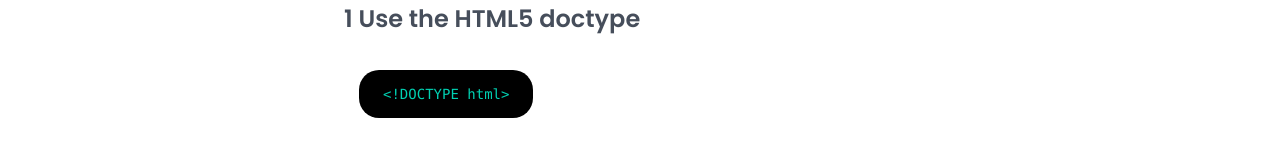
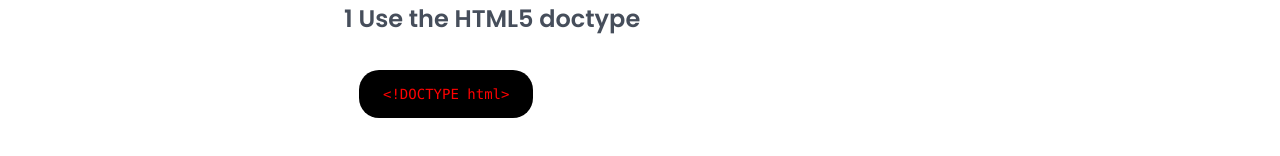
Before and after one commit to codearclab/codearc, a website: page _site/docs-pages/intro.html in a window 1280 px wide. Shown: the part 432-588 px from the top of the page. Drawn offline with Linux system fonts and the light colour scheme.

Commit message:
Update intro.html

```diff
--- a/_site/docs-pages/intro.html
+++ b/_site/docs-pages/intro.html
@@ -94,7 +94,7 @@
               <h2 class="mt-1">Code Requirement</h2>
               <p>For Codearc to work correctly, you need to make your webpage responsive.</p>
               <h3 class="mt-2 mb-5">1 Use the HTML5 doctype</h3>
-              <code style="margin-left: 15px; border-radius: 20px; color: hsl(171, 100%, 41%)" class="py-3 px-4 bg-black text-orange">&lt;!DOCTYPE html&gt;</code>
+              <code style="margin-left: 15px; border-radius: 20px; color: red;" class="py-3 px-4 bg-black">&lt;!DOCTYPE html&gt;</code>
             </p>
 					</section>
         </header>
```
